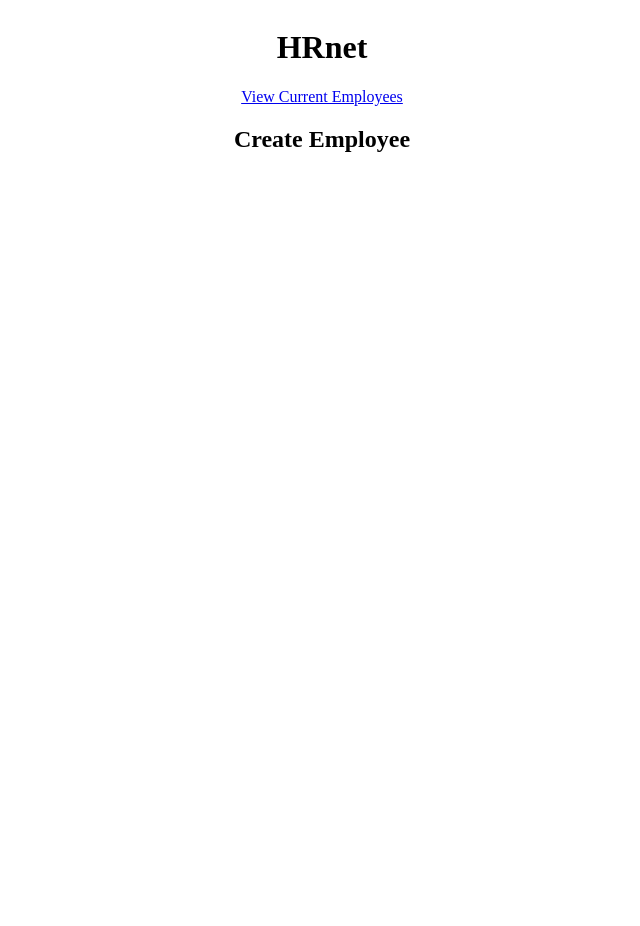
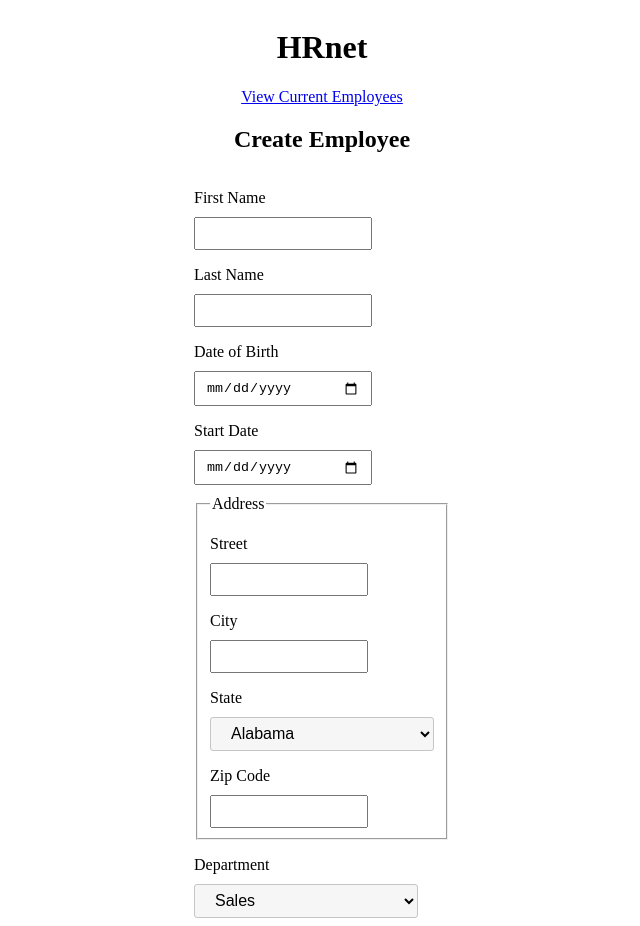
Before and after one commit to Karlito14/HRnet, a React app: page / in a window 1280 px wide. Shown: the whole page, without its empty margins (318-958 px from the left). Before the commit the page ends 800 px from the top, so only its background shows below. Built offline with nearby package versions, Linux system fonts and the light colour scheme; the HTML template or start-up script is replaced by a standard one.

Commit message:
affichage du formulaire

```diff
--- a/eslint.config.js
+++ b/eslint.config.js
@@ -33,6 +33,7 @@ export default [
         'warn',
         { allowConstantExport: true },
       ],
+      "react/prop-types": "off",
     },
   },
 ]
--- a/src/App.jsx
+++ b/src/App.jsx
@@ -1,5 +1,5 @@
 import { Outlet } from 'react-router';
-import styles from './app.module.css';
+import styles from './style.module.css';
 
 function App() {
   return (
--- a/src/components/Form/Form.jsx
+++ b/src/components/Form/Form.jsx
@@ -0,0 +1,20 @@
+import { DEPARTMENT, INPUTS, INPUTS_ADDRESS } from '../../constants';
+import { Input } from '../Input/Input';
+import styles from './form.module.css';
+
+export const Form = () => {
+  return (
+    <form id={styles.form}>
+      {INPUTS.map((item) => {
+        return <Input key={item.id} item={item} />;
+      })}
+      <fieldset className={styles.address}>
+        <legend>Address</legend>
+        {INPUTS_ADDRESS.map((item) => {
+          return <Input key={item.id} item={item} />;
+        })}
+      </fieldset>
+      <Input item={DEPARTMENT} />
+    </form>
+  );
+};
--- a/src/components/Form/form.module.css
+++ b/src/components/Form/form.module.css
@@ -1 +1,10 @@
-.form {}
+#form {
+  display: flex;
+  flex-direction: column;
+}
+
+.address {
+  margin-top: 10px;
+  display: flex;
+  flex-direction: column;
+}
--- /dev/null
+++ b/src/components/Input/Input.jsx
@@ -0,0 +1,31 @@
+import styles from './input.module.css';
+
+export const Input = ({ item }) => {
+  return (
+    <>
+      {item.type === 'select' ? (
+        <>
+          <label className={styles.label} htmlFor={item.id}>
+            {item.label}
+          </label>
+          <select className={styles.select} name={item.id} id={item.id}>
+            {item.options.map((option) => {
+              return (
+                <option key={option} value={option.abbreviation || option.name}>
+                  {option.name}
+                </option>
+              );
+            })}
+          </select>
+        </>
+      ) : (
+        <>
+          <label className={styles.label} htmlFor={item.id}>
+            {item.label}
+          </label>
+          <input id={item.id} type={item.type} />
+        </>
+      )}
+    </>
+  );
+};
--- /dev/null
+++ b/src/components/Input/input.module.css
@@ -0,0 +1,24 @@
+.label {
+  margin-top: 1rem;
+  margin-bottom: 10px;
+}
+
+input {
+    width: 60%;
+    padding: 7px 10px;
+}
+
+.select {
+  border-radius: 3px;
+  background-color: #f6f6f6;
+  border: 1px solid #c5c5c5;
+  padding: 0.4em 1em;
+  display: inline-block;
+  width: 14em;
+  font-size: 16px;
+}
+
+.option {
+  overflow: hidden;
+  text-overflow: ellipsis;
+}
--- a/src/constants.js
+++ b/src/constants.js
@@ -1,44 +1,3 @@
-const INPUTS = [
-  {
-    label: 'First Name',
-    id: 'first-name',
-    type: 'text',
-  },
-  {
-    label: 'Last Name',
-    id: 'last-name',
-    type: 'text',
-  },
-  {
-    label: 'Date of Birth',
-    id: 'date-of-birth',
-    type: 'date',
-  },
-  {
-    label: 'Start Date',
-    id: 'start-date',
-    type: 'date',
-  },
-];
-
-const INPUTS_ADDRESS = [
-  {
-    label: 'Street',
-    id: 'street',
-    type: 'text',
-  },
-  {
-    label: 'City',
-    id: 'city',
-    type: 'text',
-  },
-  {
-    label: 'Zip Code',
-    id: 'zip-code',
-    type: 'number',
-  },
-];
-
 const STATES = [
   {
     name: 'Alabama',
@@ -278,4 +237,76 @@ const STATES = [
   },
 ];
 
-export { INPUTS, INPUTS_ADDRESS, STATES };
+const DEPARTMENTS = [
+  {
+    name: 'Sales',
+  },
+  {
+    name: 'Marketing',
+  },
+  {
+    name: 'Engineering',
+  },
+  {
+    name: 'Human Resources',
+  },
+  {
+    name: 'Legal',
+  },
+];
+
+const DEPARTMENT = {
+  label: 'Department',
+  id: 'department',
+  type: 'select',
+  options: DEPARTMENTS,
+};
+
+const INPUTS = [
+  {
+    label: 'First Name',
+    id: 'first-name',
+    type: 'text',
+  },
+  {
+    label: 'Last Name',
+    id: 'last-name',
+    type: 'text',
+  },
+  {
+    label: 'Date of Birth',
+    id: 'date-of-birth',
+    type: 'date',
+  },
+  {
+    label: 'Start Date',
+    id: 'start-date',
+    type: 'date',
+  },
+];
+
+const INPUTS_ADDRESS = [
+  {
+    label: 'Street',
+    id: 'street',
+    type: 'text',
+  },
+  {
+    label: 'City',
+    id: 'city',
+    type: 'text',
+  },
+  {
+    label: 'State',
+    id: 'state',
+    type: 'select',
+    options: STATES,
+  },
+  {
+    label: 'Zip Code',
+    id: 'zip-code',
+    type: 'number',
+  },
+];
+
+export { INPUTS, INPUTS_ADDRESS, DEPARTMENT };
--- a/src/pages/CreateEmployee.jsx
+++ b/src/pages/CreateEmployee.jsx
@@ -1,4 +1,5 @@
 import { NavLink } from 'react-router';
+import { Form } from '../components/Form/Form';
 
 export const CreateEmployee = () => {
   return (
@@ -6,6 +7,7 @@ export const CreateEmployee = () => {
       <h1>HRnet</h1>
       <NavLink to="/employee-list">View Current Employees</NavLink>
       <h2>Create Employee</h2>
+      <Form />
     </>
   );
 };
```
Also changed, not shown: src/style.module.css (renamed from src/app.module.css).
